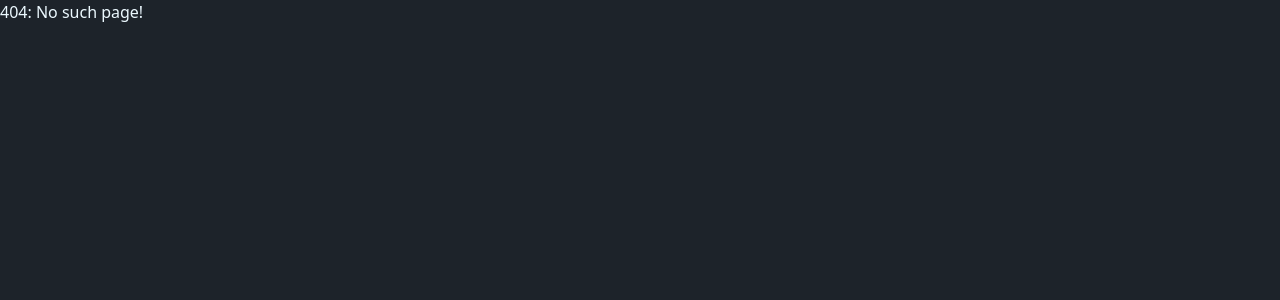
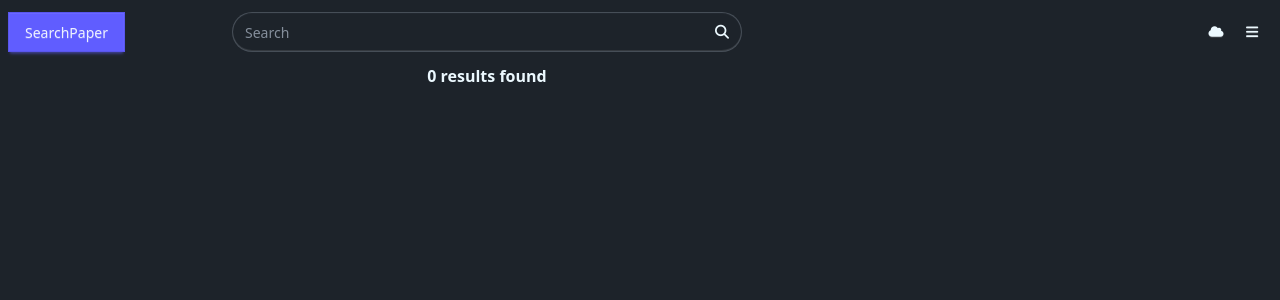
Before and after one commit to SearchPaper/searchpaper-react-client, a React (Vite) app: page /search in a window 1280 px wide. Before the commit this address had no page. Shown: the top 300 px of the page. Built offline with nearby package versions, Linux system fonts and the light colour scheme.

Commit message:
Feature: search

```diff
--- a/src/App.tsx
+++ b/src/App.tsx
@@ -3,6 +3,7 @@ import ResponseAlerts from "./components/ResponseAlerts";
 
 import HomePage from "./pages/home/HomePage";
 import DocumentsPage from "./pages/documents/DocumentsPage";
+import SearchPage from "./pages/search/SearchPage";
 
 const App = () => (
   <>
@@ -17,6 +18,11 @@ const App = () => (
       <Route path="/documents">
         <DocumentsPage />
       </Route>
+
+      <Route path="/search">
+        <SearchPage />
+      </Route>
+
       <Route>404: No such page!</Route>
     </Switch>
   </>
--- a/src/index.css
+++ b/src/index.css
@@ -12,3 +12,7 @@
 html {
   scrollbar-gutter: auto !important;
 }
+
+.info {
+  @apply text-info;
+}
--- a/src/pages/home/HomePageSearchBar.tsx
+++ b/src/pages/home/HomePageSearchBar.tsx
@@ -1,10 +1,18 @@
 import { useEffect, useRef, useState } from "react";
+import { useSearchStore } from "../search/searchStore";
+import { useLocation } from "wouter";
 
 export default function HomePageSearchBar() {
-  const [searchInput, setSearchInput] = useState<string>();
+  const [searchInput, setSearchInput] = useState<string>("");
   const [isTyping, setIsTyping] = useState(false);
 
   const timeOutId = useRef<NodeJS.Timeout>(undefined);
+
+  const { search } = useSearchStore();
+
+  const [, navigate] = useLocation();
+
+  const [isLoading, setIsLoading] = useState(false);
 
   useEffect(() => {
     setIsTyping(true);
@@ -13,6 +21,12 @@ export default function HomePageSearchBar() {
     timeOutId.current = setTimeout(() => {
       setIsTyping(false);
       if (searchInput !== "") {
+        const [page, query, size] = ["0", searchInput, "7"];
+        setIsLoading(true);
+        search({ page, query, size }).then(() => {
+          setIsLoading(false);
+          navigate("/search", { replace: true });
+        });
       }
     }, 1000);
   }, [searchInput]);
@@ -27,9 +41,14 @@ export default function HomePageSearchBar() {
           onChange={(e) => setSearchInput(e.target.value)}
           defaultValue={searchInput}
         />
-        {isTyping === false && <i className="fa-solid fa-magnifying-glass" />}
-        {isTyping === true && (
+        {!isLoading && isTyping === false && (
+          <i className="fa-solid fa-magnifying-glass" />
+        )}
+        {!isLoading && isTyping === true && (
           <span className="loading loading-dots loading-xs"></span>
+        )}
+        {isLoading && (
+          <span className="loading loading-spinner loading-xs"></span>
         )}
       </label>
     </>
--- /dev/null
+++ b/src/pages/search/SearchPage.tsx
@@ -0,0 +1,47 @@
+import { Link } from "wouter";
+import SearchBar from "./SearchPageSearchbar";
+import SearchPageSearchResults from "./SearchPageSearchResults";
+import { Navbar, NavbarDropdownMenu } from "../../components/Navbar";
+import { useSearchStore } from "./searchStore";
+import Pagination from "./SearchPagePagination";
+import DrawerButtonUpload from "../../components/DrawerButtonUpload";
+
+export default function SearchPage() {
+  const { searchResults, pages } = useSearchStore();
+
+  return (
+    <main className="min-h-screen flex gap-5 pt-3 pb-3 ps-2 pe-2 justify-center">
+      <section id="logo-section" className="hidden xl:flex sm:basis-2/12">
+        <Link to="/" className="btn btn-primary font-normal">
+          SearchPaper
+        </Link>
+      </section>
+      <section
+        id="main-section"
+        className="basis-full xl:basis-5/12 flex flex-col gap-3"
+      >
+        <div className="flex xl:hidden ">
+          <Navbar />
+        </div>
+
+        <SearchBar />
+
+        <SearchPageSearchResults searchResults={searchResults} />
+
+        <Pagination pages={pages} />
+      </section>
+      <section
+        id="exhibit-section"
+        className="hidden xl:basis-5/12 xl:flex flex-col items-end"
+      >
+        <section
+          id="nav-section-of-exhibit-section"
+          className="flex items-center"
+        >
+          <DrawerButtonUpload />
+          <NavbarDropdownMenu />
+        </section>
+      </section>
+    </main>
+  );
+}
--- /dev/null
+++ b/src/pages/search/SearchPagePagination.tsx
@@ -0,0 +1,50 @@
+import { useEffect, useState } from "react";
+import { useSearchStore } from "./searchStore";
+import { useDocumentStore } from "../documents/documentsStore";
+
+interface Props {
+  pages: number;
+}
+
+export default function SearchPagePagination({ pages = 0 }: Props) {
+  const [isLoading, setIsLoading] = useState(false);
+
+  const { search, searchParams } = useSearchStore((state) => state);
+
+  const pagesArray = Array.from(Array(pages));
+
+  const { size, query } = searchParams;
+
+  const onClick = async (index: string) => {
+    setIsLoading(true);
+
+    const page = index;
+
+    await search({ page, size, query });
+    setIsLoading(false);
+  };
+
+  const inputs = pagesArray.map((_, index) => {
+    const isButtonSelected = searchParams.page === index.toString();
+
+    return (
+      <button
+        key={index}
+        className={`join-item btn btn-xs btn-circle ${
+          isButtonSelected && "btn-primary"
+        }`}
+        name="options"
+        onClick={onClick.bind(onClick, index.toString())}
+      >
+        {isLoading && (
+          <span className="loading loading-spinner loading-xs">
+            {(index + 1).toString()}
+          </span>
+        )}
+        {!isLoading && (index + 1).toString()}
+      </button>
+    );
+  });
+
+  return <div className="join justify-center gap-3 mt-auto">{inputs}</div>;
+}
--- /dev/null
+++ b/src/pages/search/SearchPageSearchResults.tsx
@@ -0,0 +1,32 @@
+import { SearchResult } from "./searchStore";
+
+interface Props {
+  searchResults: SearchResult[];
+}
+
+export default function SearchPageSearchResults({ searchResults = [] }: Props) {
+  if (searchResults.length <= 0) {
+    return (
+      <div className="grid text-center">
+        <p className="font-bold">0 results found</p>
+      </div>
+    );
+  }
+
+  const searchResultsRow = searchResults.map((result) => (
+    <div className="grid gap-3 justify-stretch text-justify" key={result._id}>
+      <a
+        href={`/api/documents/${result._id}`}
+        className="link link-primary text-lg"
+        target="_blank"
+      >
+        {result.untrustedFileName}
+      </a>
+      {result.highlight.map((quote) => (
+        <p dangerouslySetInnerHTML={{ __html: quote }} key={Math.random()} />
+      ))}
+    </div>
+  ));
+
+  return searchResultsRow;
+}
--- /dev/null
+++ b/src/pages/search/SearchPageSearchbar.tsx
@@ -0,0 +1,49 @@
+import { useEffect, useRef, useState } from "react";
+import { useSearchStore } from "./searchStore";
+
+export default function SearchPageSearchbar() {
+  const [searchInput, setSearchInput] = useState("");
+  const [isTyping, setIsTyping] = useState(false);
+
+  const timeOutId = useRef<NodeJS.Timeout>(undefined);
+
+  const { search, searchParams } = useSearchStore();
+
+  const [isLoading, setIsLoading] = useState(false);
+
+  useEffect(() => {
+    setIsTyping(true);
+    clearTimeout(timeOutId.current);
+
+    timeOutId.current = setTimeout(async () => {
+      setIsTyping(false);
+      if (searchInput !== "") {
+        const [page, query, size] = ["0", searchInput, "7"];
+        setIsLoading(true);
+        await search({ page, query, size });
+        setIsLoading(false);
+      }
+    }, 1000);
+  }, [searchInput]);
+
+  return (
+    <label className="input w-full rounded-full">
+      <input
+        type="text"
+        className="grow"
+        placeholder="Search"
+        onChange={(e) => setSearchInput(e.target.value)}
+        defaultValue={searchParams.query}
+      />
+      {!isLoading && isTyping === false && (
+        <i className="fa-solid fa-magnifying-glass" />
+      )}
+      {!isLoading && isTyping === true && (
+        <span className="loading loading-dots loading-xs"></span>
+      )}
+      {isLoading && (
+        <span className="loading loading-spinner loading-xs"></span>
+      )}
+    </label>
+  );
+}
--- /dev/null
+++ b/src/pages/search/searchStore.ts
@@ -0,0 +1,47 @@
+import { create } from "zustand";
+
+export interface SearchResult {
+  _id: string;
+  untrustedFileName: string;
+  uploadDateTime: string;
+  highlight: string[];
+}
+
+interface SearchParams {
+  query: string;
+  size: string;
+  page: string;
+}
+
+interface SearchStore {
+  pages: number;
+  searchResults: SearchResult[];
+  searchParams: SearchParams;
+  search: (searchParams: SearchParams) => Promise<Response>;
+}
+
+export const useSearchStore = create<SearchStore>((set) => ({
+  pages: 0,
+  searchParams: { page: "0", query: "", size: "7" },
+  searchResults: [],
+  search: async (searchParams) => {
+    const urlSearchParams = new URLSearchParams({ ...searchParams });
+    const response = await fetch(`/api/search?` + urlSearchParams);
+
+    const json = await response.json();
+
+    if (!response.ok) {
+      console.log(json);
+
+      return response;
+    }
+
+    const pages = response.headers.get("pages");
+
+    const searchResults = json as SearchResult[];
+
+    set({ pages: Number(pages), searchResults, searchParams });
+
+    return response;
+  },
+}));
```
